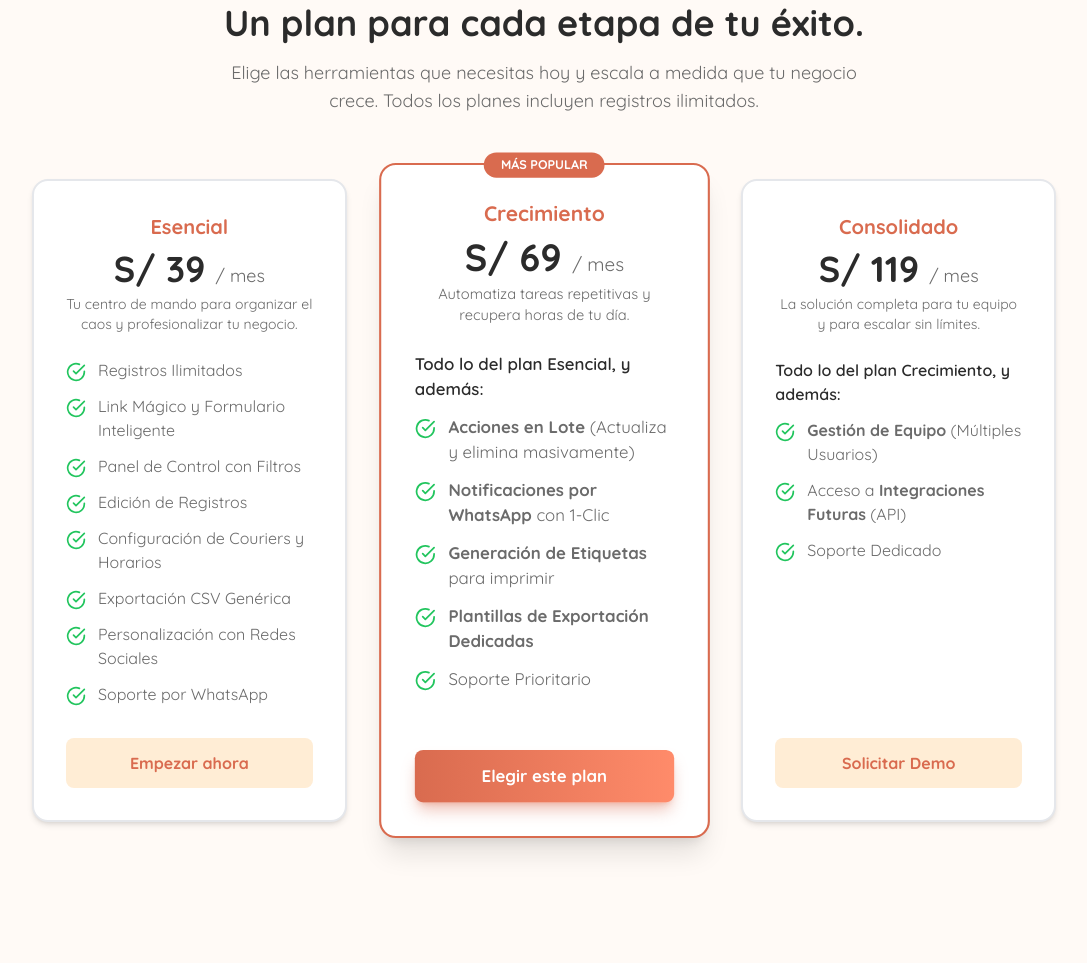
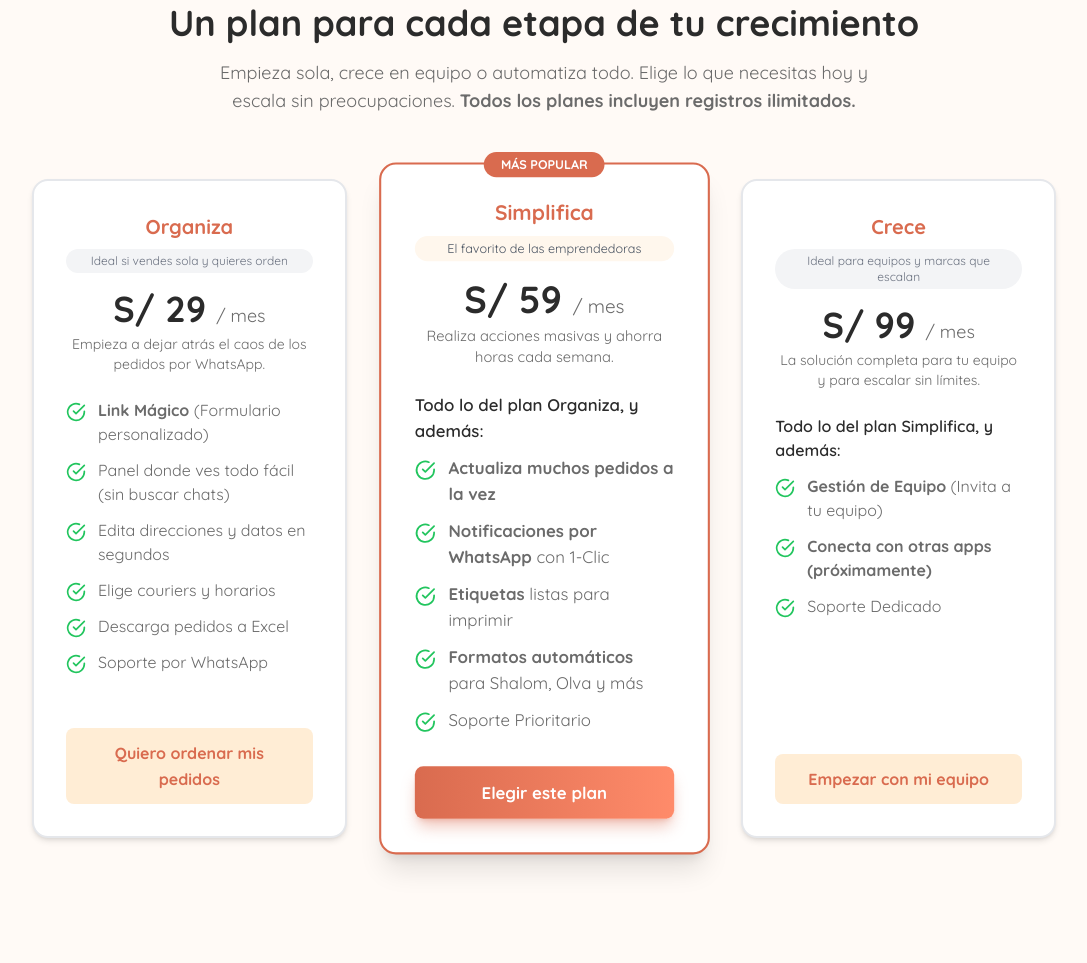
Before and after one commit to Latam5S/landing, a plain HTML site: page index.html in a window 1280 px wide. Shown: the part 3049-4012 px from the top of the page, without its empty margins (96-1183 px from the left). Drawn offline with nearby package versions, Linux system fonts and the light colour scheme.

Commit message:
Update index.html

```diff
--- a/index.html
+++ b/index.html
@@ -343,44 +343,48 @@
         <!-- ================ SECCIÓN DE PLANES DE SUSCRIPCIÓN ================== -->
         <!-- ====================================================================== -->
         <section id="planes" class="text-center mb-20 lg:mb-28 animate-on-scroll">
-            <h2 class="text-3xl sm:text-4xl font-bold dark:text-white mb-4">Un plan para cada etapa de tu éxito.</h2>
+            <h2 class="text-3xl sm:text-4xl font-bold dark:text-white mb-4">Un plan para cada etapa de tu crecimiento</h2>
             <p class="text-base lg:text-lg text-brand-muted dark:text-gray-400 max-w-2xl mx-auto mb-12 md:mb-16">
-                Elige las herramientas que necesitas hoy y escala a medida que tu negocio crece. Todos los planes incluyen registros ilimitados.
+                Empieza sola, crece en equipo o automatiza todo. Elige lo que necesitas hoy y escala sin preocupaciones. <strong>Todos los planes incluyen registros ilimitados.</strong>
             </p>
             <div class="max-w-5xl mx-auto grid grid-cols-1 lg:grid-cols-3 gap-8 lg:gap-10 items-start">
 
                 <!-- Plan Esencial -->
                 <div class="bg-white dark:bg-gray-800 rounded-2xl p-6 sm:p-8 shadow-md transition-all duration-300 hover:shadow-lg border-2 border-gray-200 dark:border-gray-700 h-full flex flex-col">
-                    <h3 class="font-bold text-xl text-brand-accent dark:text-orange-400 mb-2">Esencial</h3>
-                    <p class="text-4xl font-bold mb-1 dark:text-white">S/ 39 <span class="text-lg font-normal text-brand-muted">/ mes</span></p>
-                    <p class="text-brand-muted dark:text-gray-400 text-sm mb-6 min-h-[40px]">Tu centro de mando para organizar el caos y profesionalizar tu negocio.</p>
+                    <h3 class="font-bold text-xl text-brand-accent dark:text-orange-400 mb-2">Organiza</h3>
+                  <span class="inline-block text-xs text-gray-500 dark:text-gray-400 bg-gray-100 dark:bg-gray-700 px-3 py-1 rounded-full">Ideal si vendes sola y quieres orden</span>
+                  <div class="mt-4">
+                    <p class="text-4xl font-bold mb-1 dark:text-white">S/ 29 <span class="text-lg font-normal text-brand-muted">/ mes</span></p>
+                    <p class="text-brand-muted dark:text-gray-400 text-sm mb-6 min-h-[40px]">Empieza a dejar atrás el caos de los pedidos por WhatsApp.</p>
+                  </div>
                     <ul class="text-left space-y-3 text-sm sm:text-base text-brand-muted dark:text-gray-300 mb-8 flex-grow">
-                        <li class="flex items-start gap-3"><i data-feather="check-circle" class="w-5 h-5 text-green-500 mt-1 flex-shrink-0"></i><span>Registros Ilimitados</span></li>
-                        <li class="flex items-start gap-3"><i data-feather="check-circle" class="w-5 h-5 text-green-500 mt-1 flex-shrink-0"></i><span>Link Mágico y Formulario Inteligente</span></li>
-                        <li class="flex items-start gap-3"><i data-feather="check-circle" class="w-5 h-5 text-green-500 mt-1 flex-shrink-0"></i><span>Panel de Control con Filtros</span></li>
-                        <li class="flex items-start gap-3"><i data-feather="check-circle" class="w-5 h-5 text-green-500 mt-1 flex-shrink-0"></i><span>Edición de Registros</span></li>
-                        <li class="flex items-start gap-3"><i data-feather="check-circle" class="w-5 h-5 text-green-500 mt-1 flex-shrink-0"></i><span>Configuración de Couriers y Horarios</span></li>
-                        <li class="flex items-start gap-3"><i data-feather="check-circle" class="w-5 h-5 text-green-500 mt-1 flex-shrink-0"></i><span>Exportación CSV Genérica</span></li>
-                        <li class="flex items-start gap-3"><i data-feather="check-circle" class="w-5 h-5 text-green-500 mt-1 flex-shrink-0"></i><span>Personalización con Redes Sociales</span></li>
+                        <li class="flex items-start gap-3"><i data-feather="check-circle" class="w-5 h-5 text-green-500 mt-1 flex-shrink-0"></i><span><strong>Link Mágico </strong>(Formulario personalizado)</span></li>
+                        <li class="flex items-start gap-3"><i data-feather="check-circle" class="w-5 h-5 text-green-500 mt-1 flex-shrink-0"></i><span>Panel donde ves todo fácil (sin buscar chats)</span></li>
+                        <li class="flex items-start gap-3"><i data-feather="check-circle" class="w-5 h-5 text-green-500 mt-1 flex-shrink-0"></i><span>Edita direcciones y datos en segundos</span></li>
+                        <li class="flex items-start gap-3"><i data-feather="check-circle" class="w-5 h-5 text-green-500 mt-1 flex-shrink-0"></i><span>Elige couriers y horarios</span></li>
+                        <li class="flex items-start gap-3"><i data-feather="check-circle" class="w-5 h-5 text-green-500 mt-1 flex-shrink-0"></i><span>Descarga pedidos a Excel</span></li>
                         <li class="flex items-start gap-3"><i data-feather="check-circle" class="w-5 h-5 text-green-500 mt-1 flex-shrink-0"></i><span>Soporte por WhatsApp</span></li>
                     </ul>
                     <a href="#form" class="mt-auto w-full bg-orange-100 text-brand-accent dark:bg-gray-700 dark:text-orange-300 font-bold py-3 px-6 rounded-lg hover:bg-orange-200 dark:hover:bg-gray-600 transition-all">
-                        Empezar ahora
+                        Quiero ordenar mis pedidos
                     </a>
                 </div>
 
                 <!-- Plan Crecimiento (Destacado) -->
                 <div class="bg-white dark:bg-gray-800 rounded-2xl p-6 sm:p-8 shadow-xl transition-all duration-300 border-2 border-brand-accent dark:border-orange-400 relative transform lg:scale-105 h-full flex flex-col">
                     <span class="absolute top-0 -translate-y-1/2 left-1/2 -translate-x-1/2 bg-brand-accent text-white text-xs font-bold px-4 py-1 rounded-full">MÁS POPULAR</span>
-                    <h3 class="font-bold text-xl text-brand-accent dark:text-orange-400 mb-2">Crecimiento</h3>
-                    <p class="text-4xl font-bold mb-1 dark:text-white">S/ 69 <span class="text-lg font-normal text-brand-muted">/ mes</span></p>
-                    <p class="text-brand-muted dark:text-gray-400 text-sm mb-6 min-h-[40px]">Automatiza tareas repetitivas y recupera horas de tu día.</p>
+                    <h3 class="font-bold text-xl text-brand-accent dark:text-orange-400 mb-2">Simplifica</h3>
+                          <span class="inline-block text-xs text-gray-600 dark:text-gray-300 bg-orange-50 dark:bg-gray-700 px-3 py-1 rounded-full">El favorito de las emprendedoras</span>
+                  <div class="mt-4">
+                    <p class="text-4xl font-bold mb-1 dark:text-white">S/ 59 <span class="text-lg font-normal text-brand-muted">/ mes</span></p>
+                    <p class="text-brand-muted dark:text-gray-400 text-sm mb-6 min-h-[40px]">Realiza acciones masivas y ahorra horas cada semana.</p>
+                  </div>
                     <ul class="text-left space-y-3 text-sm sm:text-base text-brand-muted dark:text-gray-300 mb-8 flex-grow">
-                        <li class="flex items-start gap-3 font-semibold text-brand-text dark:text-white"><span>Todo lo del plan Esencial, y además:</span></li>
-                        <li class="flex items-start gap-3"><i data-feather="check-circle" class="w-5 h-5 text-green-500 mt-1 flex-shrink-0"></i><span><strong>Acciones en Lote</strong> (Actualiza y elimina masivamente)</span></li>
+                        <li class="flex items-start gap-3 font-semibold text-brand-text dark:text-white"><span>Todo lo del plan Organiza, y además:</span></li>
+                        <li class="flex items-start gap-3"><i data-feather="check-circle" class="w-5 h-5 text-green-500 mt-1 flex-shrink-0"></i><span><strong>Actualiza muchos pedidos a la vez</strong></span></li>
                         <li class="flex items-start gap-3"><i data-feather="check-circle" class="w-5 h-5 text-green-500 mt-1 flex-shrink-0"></i><span><strong>Notificaciones por WhatsApp</strong> con 1-Clic</span></li>
-                        <li class="flex items-start gap-3"><i data-feather="check-circle" class="w-5 h-5 text-green-500 mt-1 flex-shrink-0"></i><span><strong>Generación de Etiquetas</strong> para imprimir</span></li>
-                        <li class="flex items-start gap-3"><i data-feather="check-circle" class="w-5 h-5 text-green-500 mt-1 flex-shrink-0"></i><span><strong>Plantillas de Exportación Dedicadas</strong></span></li>
+                        <li class="flex items-start gap-3"><i data-feather="check-circle" class="w-5 h-5 text-green-500 mt-1 flex-shrink-0"></i><span><strong>Etiquetas</strong> listas para imprimir</span></li>
+                        <li class="flex items-start gap-3"><i data-feather="check-circle" class="w-5 h-5 text-green-500 mt-1 flex-shrink-0"></i><span><strong>Formatos automáticos </strong>para Shalom, Olva y más</span></li>
                         <li class="flex items-start gap-3"><i data-feather="check-circle" class="w-5 h-5 text-green-500 mt-1 flex-shrink-0"></i><span>Soporte Prioritario</span></li>
                     </ul>
                     <a href="#form" class="mt-auto w-full bg-gradient-to-r from-brand-accent to-brand-accent-alt text-white font-bold py-3 px-6 rounded-lg hover:opacity-90 transition-all shadow-lg shadow-brand-accent/40">
@@ -390,17 +394,20 @@
 
                 <!-- Plan Consolidado -->
                 <div class="bg-white dark:bg-gray-800 rounded-2xl p-6 sm:p-8 shadow-md transition-all duration-300 hover:shadow-lg border-2 border-gray-200 dark:border-gray-700 h-full flex flex-col">
-                    <h3 class="font-bold text-xl text-brand-accent dark:text-orange-400 mb-2">Consolidado</h3>
-                    <p class="text-4xl font-bold mb-1 dark:text-white">S/ 119 <span class="text-lg font-normal text-brand-muted">/ mes</span></p>
+                    <h3 class="font-bold text-xl text-brand-accent dark:text-orange-400 mb-2">Crece</h3>
+                  <span class="inline-block text-xs text-gray-500 dark:text-gray-400 bg-gray-100 dark:bg-gray-700 px-3 py-1 rounded-full">Ideal para equipos y marcas que escalan</span>
+                  <div class="mt-4">
+                    <p class="text-4xl font-bold mb-1 dark:text-white">S/ 99 <span class="text-lg font-normal text-brand-muted">/ mes</span></p>
                     <p class="text-brand-muted dark:text-gray-400 text-sm mb-6 min-h-[40px]">La solución completa para tu equipo y para escalar sin límites.</p>
+                  </div>
                     <ul class="text-left space-y-3 text-sm sm:text-base text-brand-muted dark:text-gray-300 mb-8 flex-grow">
-                        <li class="flex items-start gap-3 font-semibold text-brand-text dark:text-white"><span>Todo lo del plan Crecimiento, y además:</span></li>
-                        <li class="flex items-start gap-3"><i data-feather="check-circle" class="w-5 h-5 text-green-500 mt-1 flex-shrink-0"></i><span><strong>Gestión de Equipo</strong> (Múltiples Usuarios)</span></li>
-                        <li class="flex items-start gap-3"><i data-feather="check-circle" class="w-5 h-5 text-green-500 mt-1 flex-shrink-0"></i><span>Acceso a <strong>Integraciones Futuras</strong> (API)</span></li>
+                        <li class="flex items-start gap-3 font-semibold text-brand-text dark:text-white"><span>Todo lo del plan Simplifica, y además:</span></li>
+                        <li class="flex items-start gap-3"><i data-feather="check-circle" class="w-5 h-5 text-green-500 mt-1 flex-shrink-0"></i><span><strong>Gestión de Equipo</strong> (Invita a tu equipo)</span></li>
+                        <li class="flex items-start gap-3"><i data-feather="check-circle" class="w-5 h-5 text-green-500 mt-1 flex-shrink-0"></i><span><strong>Conecta con otras apps (próximamente)</strong></span></li>
                         <li class="flex items-start gap-3"><i data-feather="check-circle" class="w-5 h-5 text-green-500 mt-1 flex-shrink-0"></i><span>Soporte Dedicado</span></li>
                     </ul>
                     <a href="#form" class="mt-auto w-full bg-orange-100 text-brand-accent dark:bg-gray-700 dark:text-orange-300 font-bold py-3 px-6 rounded-lg hover:bg-orange-200 dark:hover:bg-gray-600 transition-all">
-                        Solicitar Demo
+                        Empezar con mi equipo
                     </a>
                 </div>
 
```
